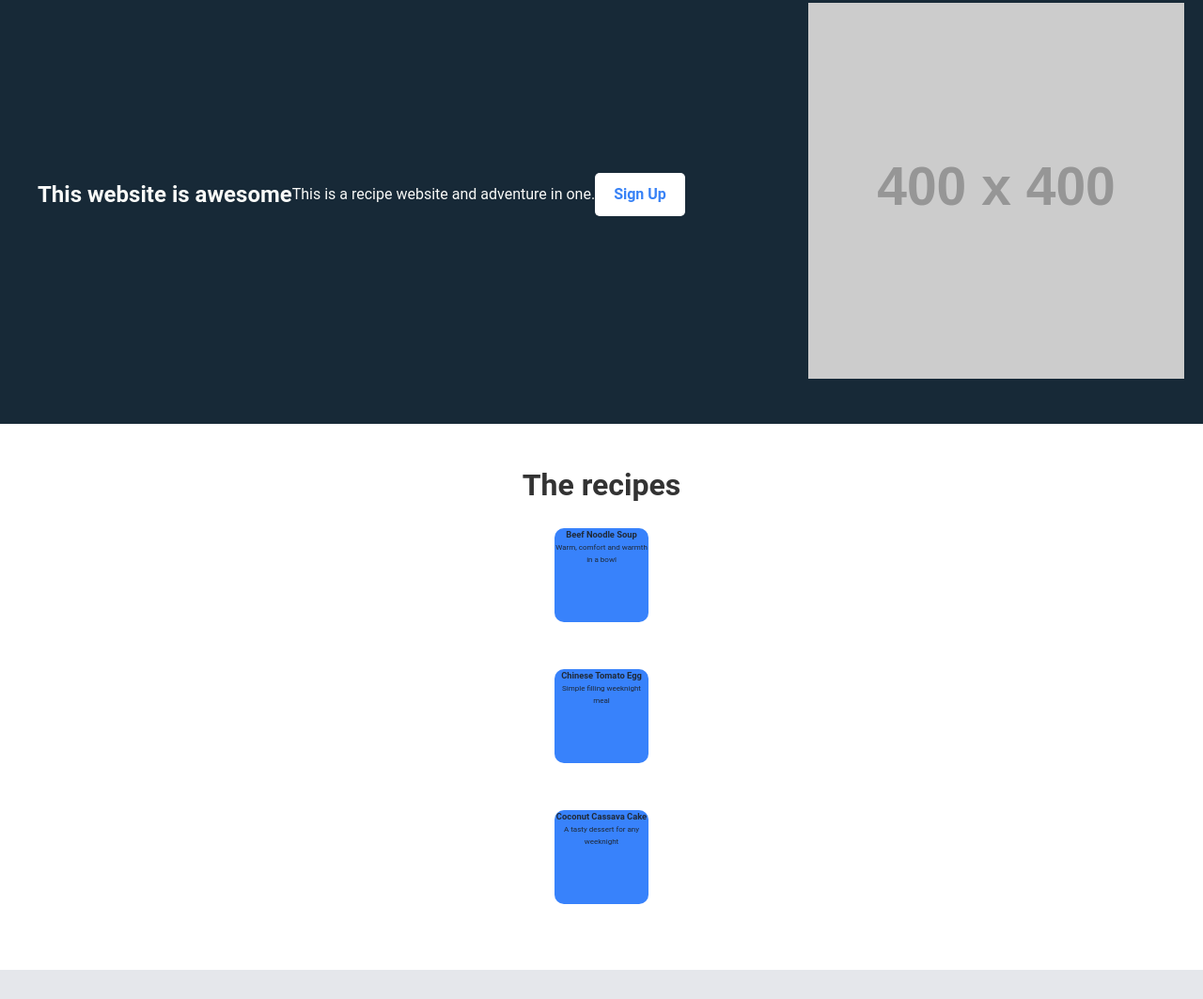
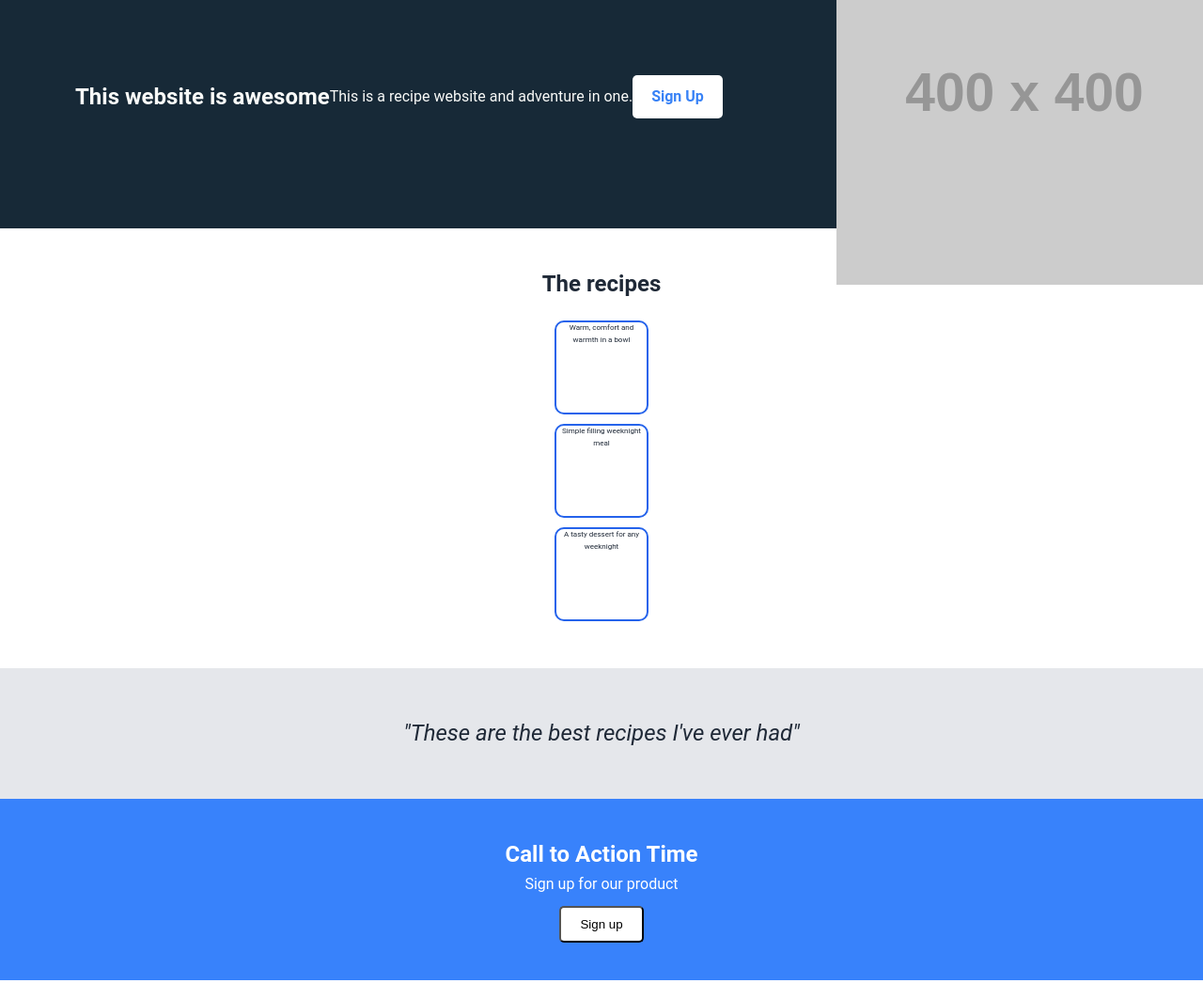
Before and after one commit to kathyhua1/odin-recipes, a plain HTML site: page index.html in a window 1280 px wide. Shown: the part 89-1152 px from the top of the page at 94% size. Drawn offline with Linux system fonts and the light colour scheme; placeholder pictures from the web are drawn by us.

Commit message:
edit css style

```diff
--- a/index.html
+++ b/index.html
@@ -27,39 +27,33 @@
                 <a href="#cards" class="cta-button">Sign Up</a>
             </div>
              <div class="hero-image">
-                <img src="https://via.placeholder.com/400" alt="Hero Image">        </div>
+                <img src="https://via.placeholder.com/400" alt="Hero Image"> </div>
             </div>
     </section>
 
     <!-- Recipe Cards -->
-    <section id="cards", class="cards">
+    <section class= "cards">
         <h2>The recipes</h2>
         <div class="card-container">
                  <div class ="card">
                     <div class ="card-text">
-                        <h3>Beef Noodle Soup</h3>
                         <p>Warm, comfort and warmth in a bowl</p>
                     </div>
                 </div>
-            </a>
         </div>
         <div class="card-container">
                 <div class ="card">
                    <div class ="card-text">
-                       <h3>Chinese Tomato Egg</h3>
                        <p>Simple filling weeknight meal</p>
                    </div>
                </div>
-           </a>
         </div>
         <div class="card-container">
             <div class ="card">
                <div class ="card-text">
-                   <h3>Coconut Cassava Cake</h3>
                    <p>A tasty dessert for any weeknight</p>
                </div>
            </div>
-            </a>
         </div>
     </section>
      <!-- Quote Section -->
@@ -69,13 +63,10 @@
         </blockquote>
     </section>
      <!-- Banner -->
-     <section class="banner">
-        <div class="banner-content">
+     <section class="cta">
             <h2>Call to Action Time</h2>
             <p>Sign up for our product</p>
-        </div>
-        <div class="banner-button">
-            <a href="#cards" class="cta-button">Sign Up</a>
-        </div>
+            <button class ="btn"> Sign up </button>
+    </section>
   </body>
 </html>
--- a/style.css
+++ b/style.css
@@ -50,7 +50,7 @@ nav a:hover {
     justify-content: space-between;
     color: #f9faf8;
     text-align: left;
-    padding: 40px 20px;
+    padding: 40px;
 }
 
 
@@ -60,12 +60,12 @@ nav a:hover {
 }
 
 .hero-text h1 {
-    font-size: 3rem;
+    font-size: 36px;
     margin-bottom: 20px;
 }
 
 .hero-text p {
-    font-size: 1.2rem;
+    font-size: 18px;
     margin-bottom: 20px;
 }
 
@@ -84,39 +84,45 @@ nav a:hover {
     background: #1f2937;
 }
 
+.hero-image {
+    width: 300px;
+    height: 200px;
+    background-color: #6b7280;
+    display: flex;
+    justify-content: center;
+    align-items: center;
+    color: white;
+}
 /* Cards Section */
 .cards {
-    display: flex;
-    flex-direction: column;
-    align-items: center;
-    margin: 40px 20px;
+    text-align: center;
+    padding: 40px 20px;
+    background-color: white
 }
 
 .cards h2 {
-    font-size: 2rem;
-    color: #1f2937
+    font-size: 24px;
+    color: #1f2937;
     margin-bottom: 20px;
 }
 
 .card-container {
     display: flex;
     justify-content: center;
-    align-items: center;
-    text-align: center;
-    margin: 20px;
+    gap: 20px;
 }
 
 .card {
     width: 100px;
     height: 100px;
-    background-color: #3882fb;
+    border: 2px solid #2563eb;
     border-radius: 10px;
-    margin-bottom: 10px;
+    margin: 0 auto 10px;
 }
 
 .card-text {
     font-size: .5rem;
-    margin-bottom: 10px;
+    text-align:center ;
     color: #1f2937
 }
 
@@ -134,14 +140,19 @@ nav a:hover {
 }
 
 /* Banner Section */
-.banner {
+.cta{
     background: #3882fb;
     color: white;
     text-align: center;
-    padding: 50px 20px;
+    padding: 40px 20px;
 }
 
-.banner h2 {
-    font-size: 2rem;
-    margin-bottom: 20px;
+.cta .btn {
+    margin-top: 10px;
+    padding: 10px 20px;
+    background-color: white;
+    color: #3882fb
+    border: none;
+    cursor: pointer;
+    border-radius: 5px;
 }
```
